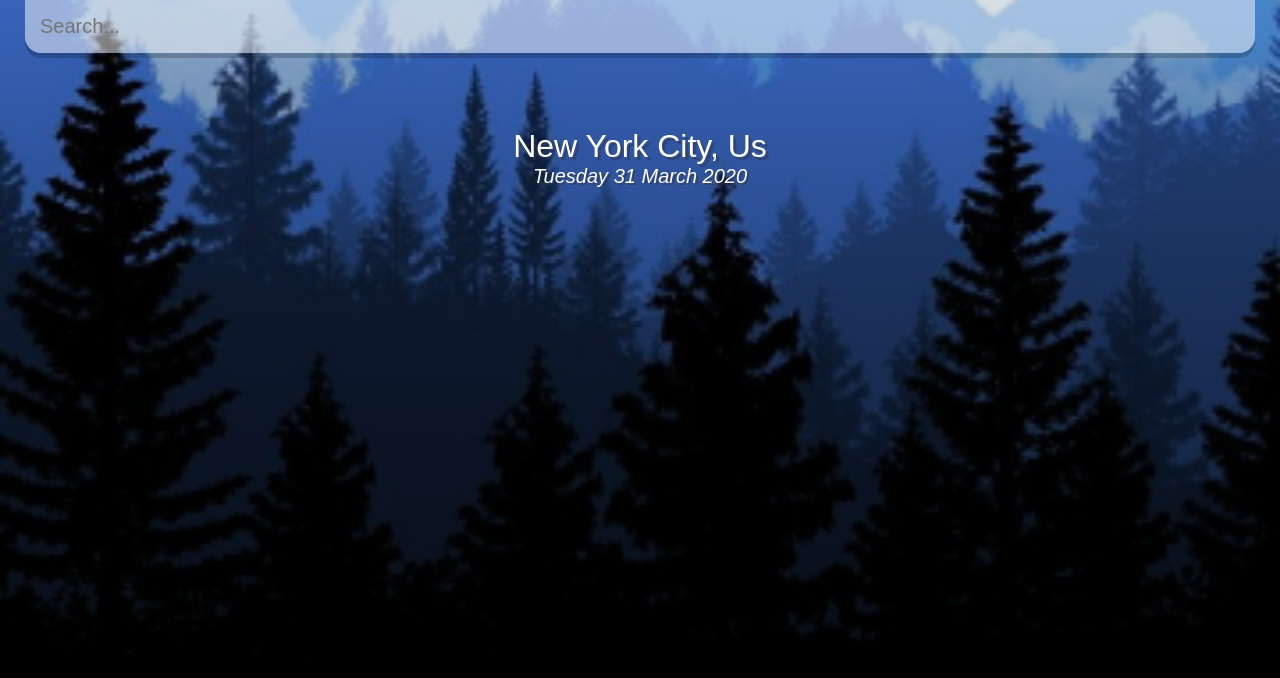
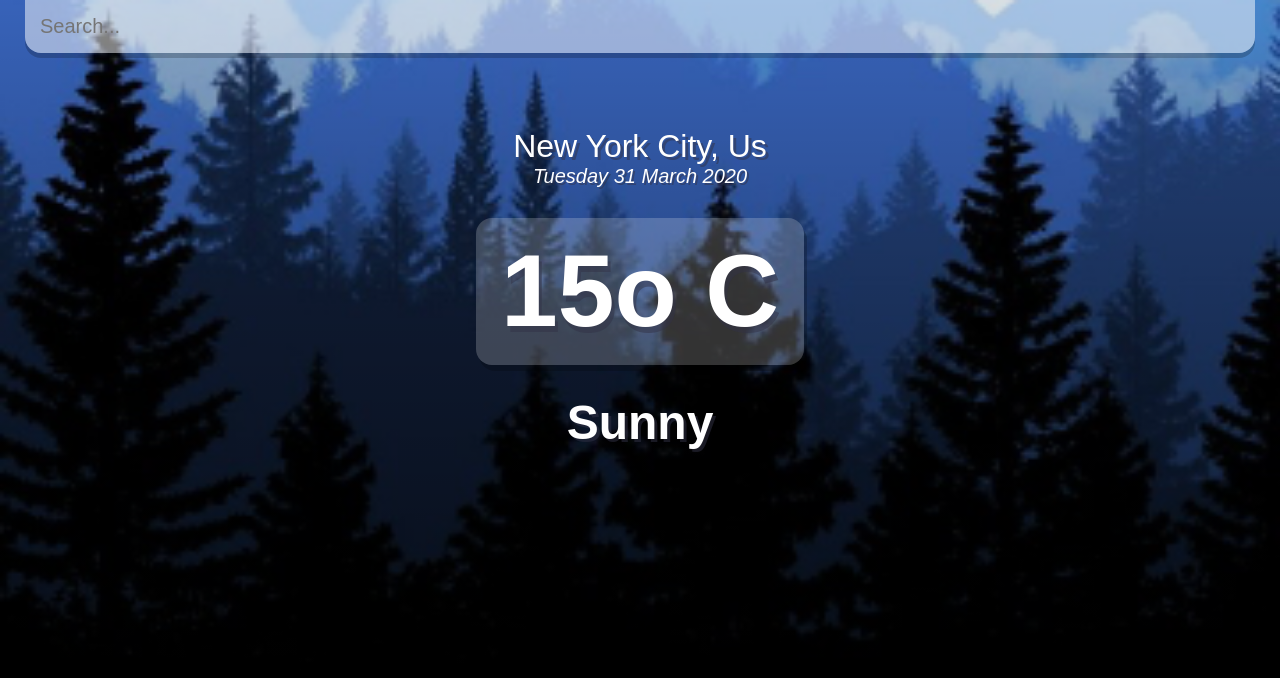
Before and after one commit to Don-Stevenson/weather-app, a React (Create React App) app: page / in a window 1280 px wide. Shown: the top 678 px of the page. Built offline with nearby package versions, Linux system fonts and the light colour scheme.

Commit message:
update app

```diff
--- a/src/App.js
+++ b/src/App.js
@@ -26,7 +26,15 @@ function App() {
         <div className="location-box">
           <div className="location">New York City, Us</div>
           <div className="date">{dateBuilder(new Date())} </div>
+        </div>
+        <div className="weather-box">
+          <div className="temp">
+            15o C
           </div>
+          <div className="weather">
+            Sunny
+          </div>
+        </div>
       </main>
     </div>
   );
```
